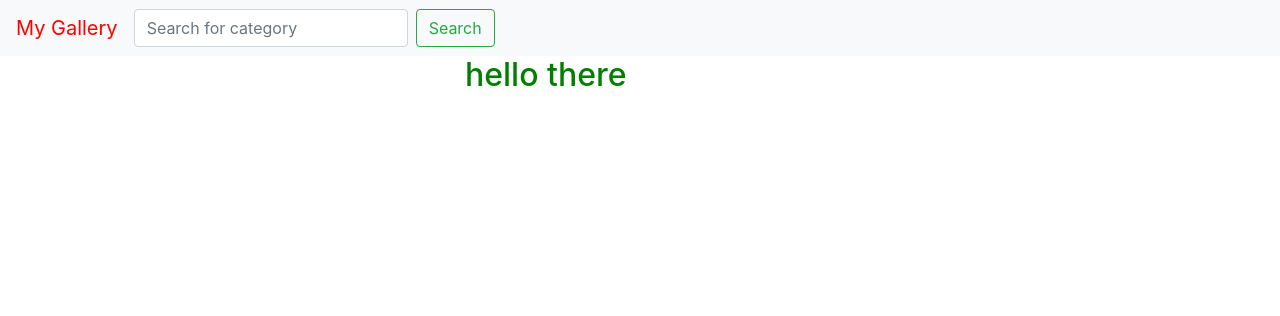
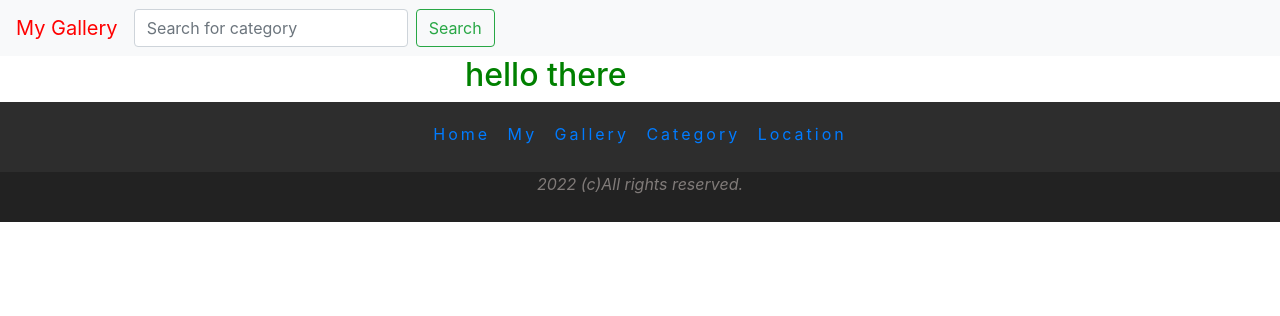
Before and after one commit to Lagat-Collete/MyGallery, a Django app: page / in a window 1280 px wide. Shown: the top 316 px of the page. Run offline with Django 3.2, Linux system fonts and the light colour scheme; parts of the project's set-up code (start-up, migrations or seed data) failed here and were passed over; some libraries are stand-ins or nearby versions.

Commit message:
Add footer

```diff
--- a/photos/templates/base.html
+++ b/photos/templates/base.html
@@ -26,7 +26,7 @@
   {% block content %}
 
   {%endblock%}
-
+  {% include "footer.html" %}
     <!-- script -->
   {% bootstrap_javascript jquery='full' %}
   {% block scripts %}
--- /dev/null
+++ b/photos/templates/footer.html
@@ -0,0 +1,9 @@
+<div class="foot">
+  <a href="">Home</a>
+  <a href="#my-gallery">My Gallery</a>
+  <a href="#category">Category</a>
+  <a href="#location">Location</a>
+</div>
+<div class="footer">
+  <p>2022 (c)All rights reserved.</p>
+</div>
--- a/static/css/basephotos.css
+++ b/static/css/basephotos.css
@@ -2,3 +2,19 @@
  h2 {
 color: green;
 }
+
+.foot {
+  padding: 20px;
+  text-align: center;
+  word-spacing: 10px;
+  letter-spacing: 3px;
+  height: 70px;
+  background-color: #2d2d2d;
+}
+.footer {
+  text-align: center;
+  font-style: italic;
+  color: #807b79;
+  height: 50px;
+  background-color: #222222;
+}
```
